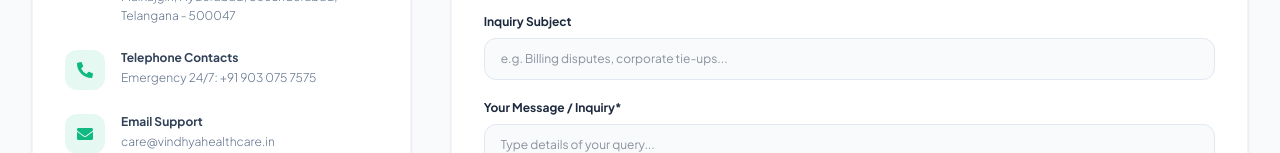
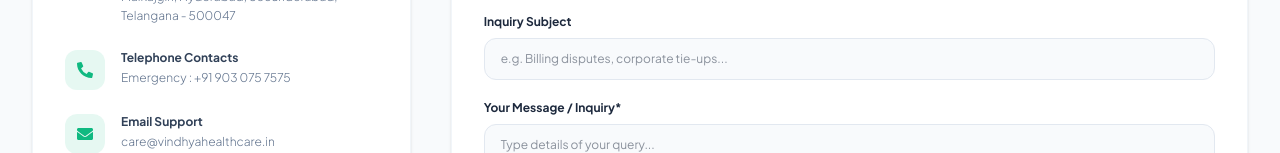
Before and after one commit to saikrishnauggi/Vindhya-Health-Care, a React (Vite) app: page /contact in a window 1280 px wide. Shown: the part 647-800 px from the top of the page. Built offline with nearby package versions, Linux system fonts and the light colour scheme; no server answers.

Commit message:
contact.jsx

```diff
--- a/src/pages/Contact.jsx
+++ b/src/pages/Contact.jsx
@@ -115,7 +115,7 @@
                     <div className="text-xs">
                       <span className="block font-bold text-slate-700 mb-1">Telephone Contacts</span>
                       <a href="tel:+919030757575" className="block text-slate-500 hover:text-emerald-accent transition-colors font-light">
-                        Emergency 24/7: +91 903 075 7575
+                        Emergency : +91 903 075 7575
                       </a>
                       {/* <a href="tel:0755123456" className="block text-slate-500 hover:text-emerald-accent transition-colors font-light">
                         OPD Desk: 0755 123 456
```
